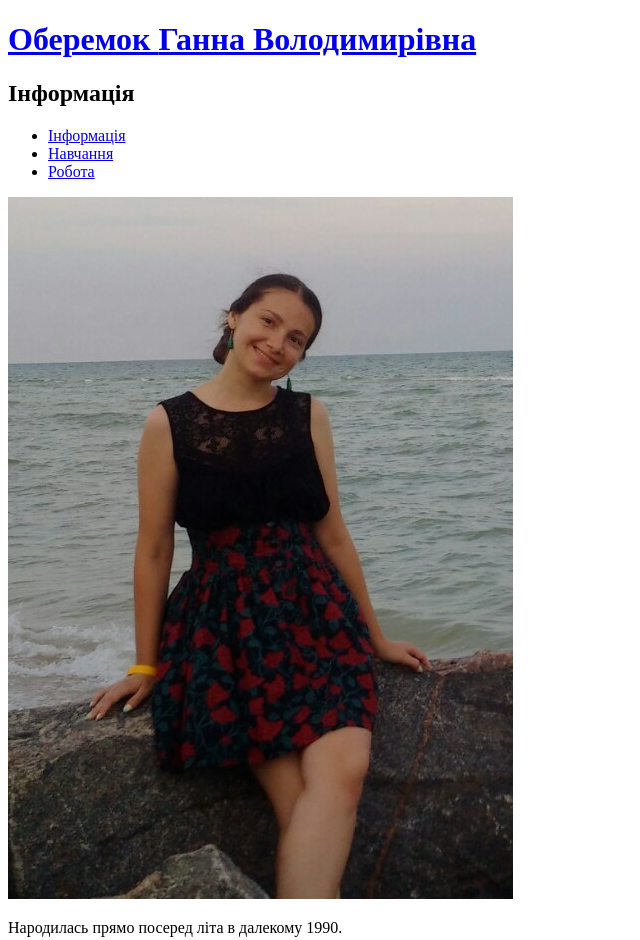
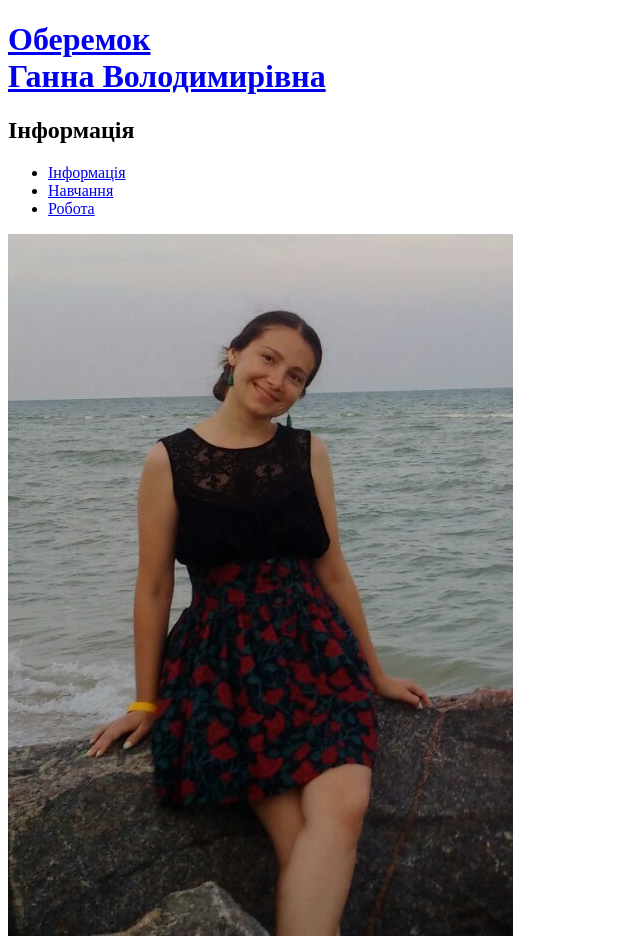
Before and after one commit to HannaOberemok/gsw2, a plain HTML site: page data.html in a window 1280 px wide. Shown: the top 940 px of the page, without its empty margins (0-640 px from the left). Drawn offline with Linux system fonts and the light colour scheme.

Commit message:
Update data.html

```diff
--- a/data.html
+++ b/data.html
@@ -10,7 +10,7 @@
 
         <header class="header">
             <div class="logo">
-                <a href="index.html" target="_blank"><h1>Оберемок <span>Ганна Володимирівна</span></h1></a>
+                <a href="index.html" target="_blank"><h1>Оберемок<br><span>Ганна Володимирівна</span></h1></a>
             </div>
             <div class="descr">
                 <h2>Інформація</h2>
```
